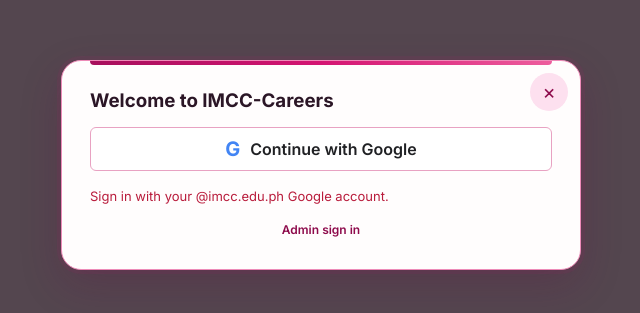
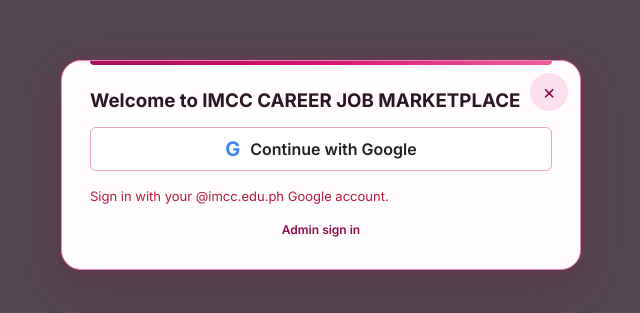
Before and after one commit to codedbyjayr/imcc-careerhub, a plain HTML site: page imcc.html in a window 1280 px wide. Shown: the part 235-548 px from the top of the page, without its empty margins (319-959 px from the left). Drawn offline with nearby package versions, Linux system fonts and the light colour scheme.

Commit message:
Update imcc.html

```diff
--- a/imcc.html
+++ b/imcc.html
@@ -247,7 +247,7 @@
         <button class="close-btn" onclick="closeAuthModal()">×</button>
 
         <div class="auth-view active" id="loginView">
-            <h3>Welcome to IMCC-Careers</h3>
+            <h3>Welcome to IMCC CAREER JOB MARKETPLACE</h3>
             <form class="auth-form">
                 <button id="google-login" class="google-signin-btn" type="button" aria-label="Sign in with Google">
                     <span class="google-mark" aria-hidden="true">G</span>
```
